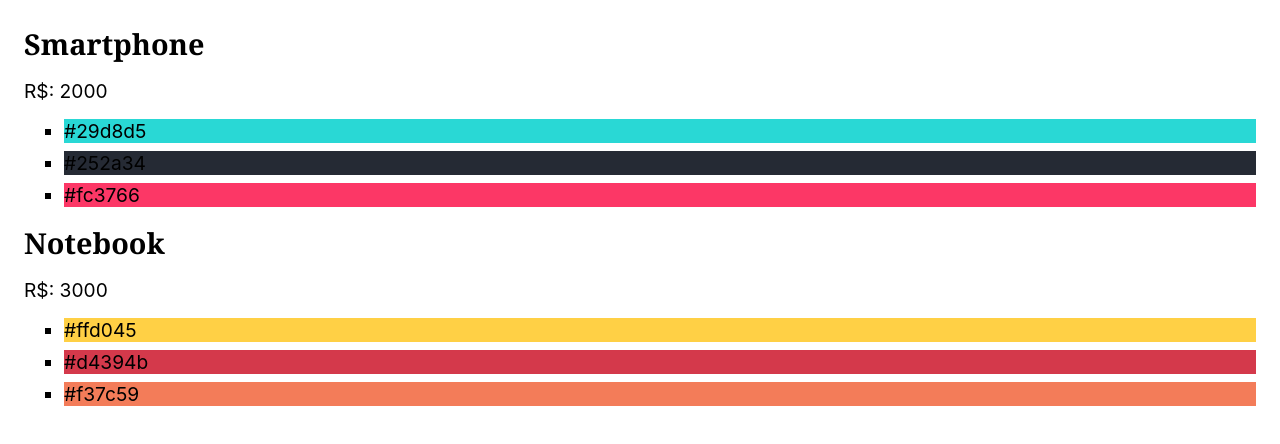
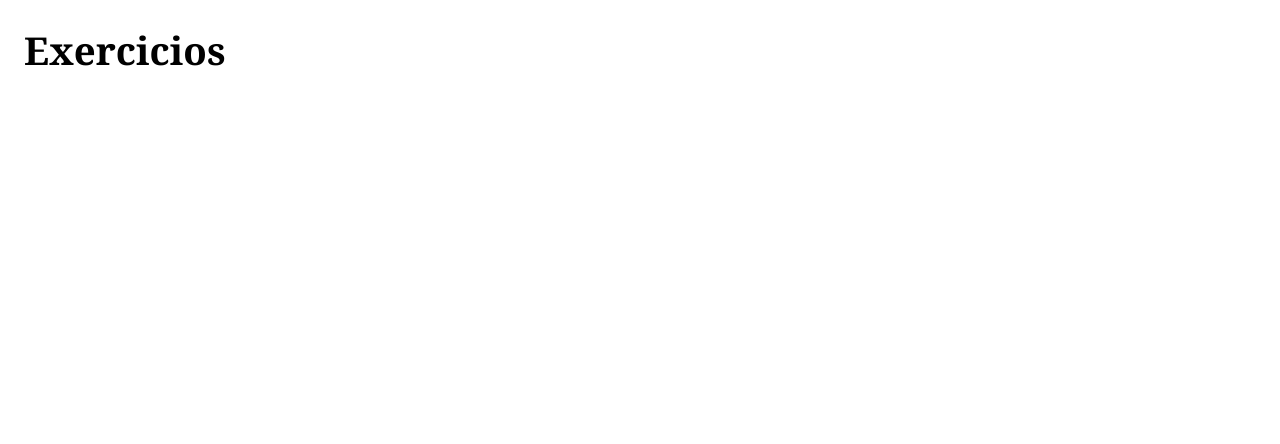
Before and after one commit to Felipe-Monte/treinos-react, a React (Vite) app in the folder exercicios-react/: page / in a window 1280 px wide. Shown: the top 444 px of the page. Built offline with nearby package versions, Linux system fonts and the light colour scheme.

Commit message:
Feat: exercises training

```diff
--- a/exercicios-react/src/App.jsx
+++ b/exercicios-react/src/App.jsx
@@ -1,52 +1,21 @@
-// Organize os produtos como mostrado no vídeo
-// Mostre apenas produtos que forem mais caros que R$ 1500
-const produtos = [
-  {
-    id: 1,
-    nome: "Smartphone",
-    preco: "R$ 2000",
-    cores: ["#29d8d5", "#252a34", "#fc3766"],
-  },
-  {
-    id: 2,
-    nome: "Notebook",
-    preco: "R$ 3000",
-    cores: ["#ffd045", "#d4394b", "#f37c59"],
-  },
-  {
-    id: 3,
-    nome: "Tablet",
-    preco: "R$ 1500",
-    cores: ["#365069", "#47c1c8", "#f95786"],
-  },
-];
+import React from 'react'
+
+// Os links abaixo puxam dados de um produto em formato JSON
+// https://ranekapi.origamid.dev/json/api/produto/tablet
+// https://ranekapi.origamid.dev/json/api/produto/smartphone
+// https://ranekapi.origamid.dev/json/api/produto/notebook
+// Crie uma interface com 3 botões, um para cada produto.
+// Ao clicar no botão faça um fetch a api e mostre os dados do produto na tela.
+// Mostre apenas um produto por vez
+// Mostre a mensagem carregando... enquanto o fetch é realizado
+
 
 const App = () => {
-  const newProducts = produtos.map(({ nome, preco, cores }) => ({
-    nome: nome,
-    preco: Number(preco.replace("R$ ", "")),
-    cores: cores,
-  }));
+  return (
+    <div>
+      <h1>Exercicios</h1>
+    </div>
+  )
+}
 
-  return (
-    <section>
-      {newProducts.map(({ nome, preco, cores }) =>
-        preco > 1500 ? (
-          <div key={nome}>
-            <h1>{nome}</h1>
-            <p>R$: {preco}</p>
-            <ul>
-              {cores.map((color) => {
-               return <li style={{background: color}} key={color}>{color}</li>
-              })}
-            </ul>
-          </div>
-        ) : (
-          ""
-        )
-      )}
-    </section>
-  );
-};
-
-export default App;
+export default App
```
